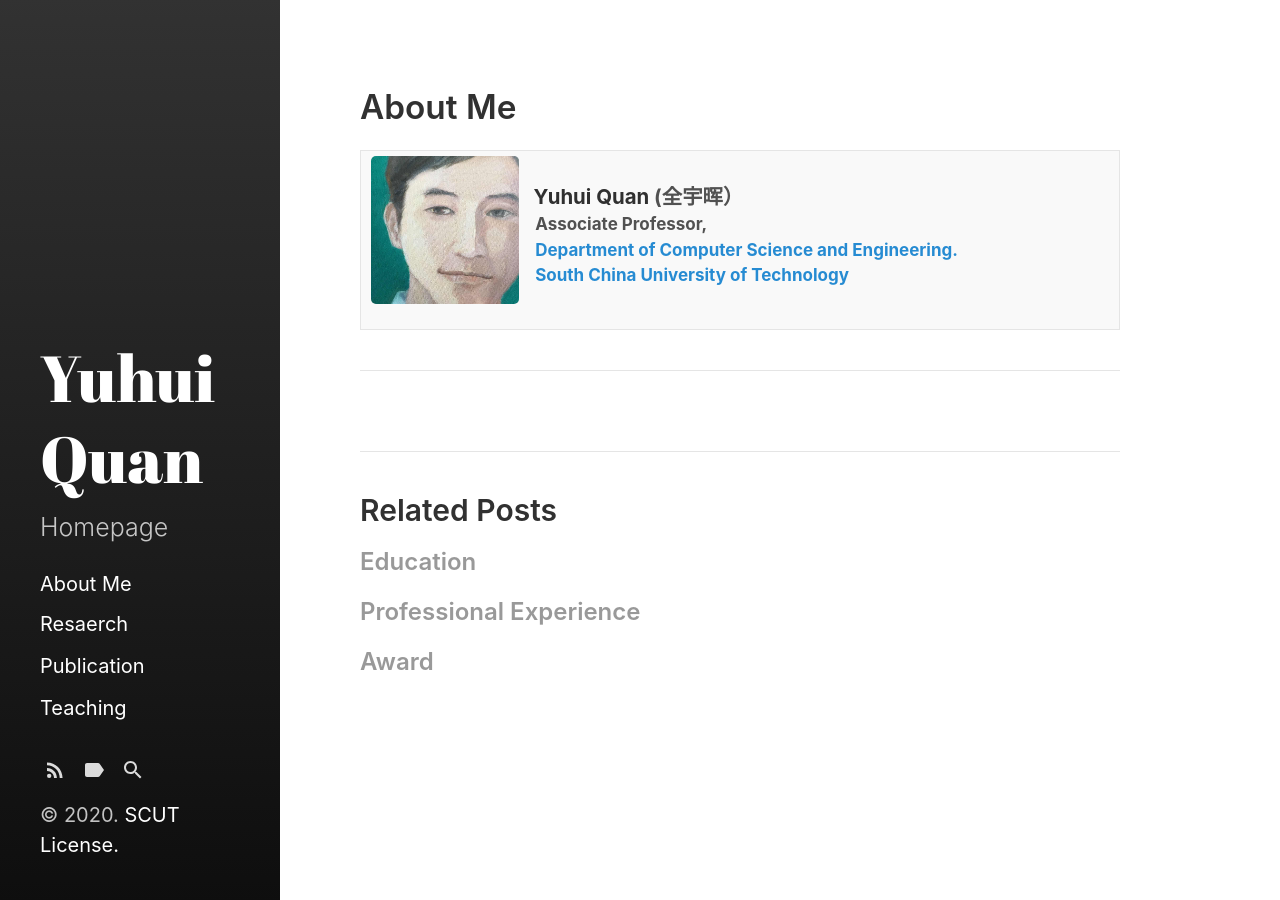
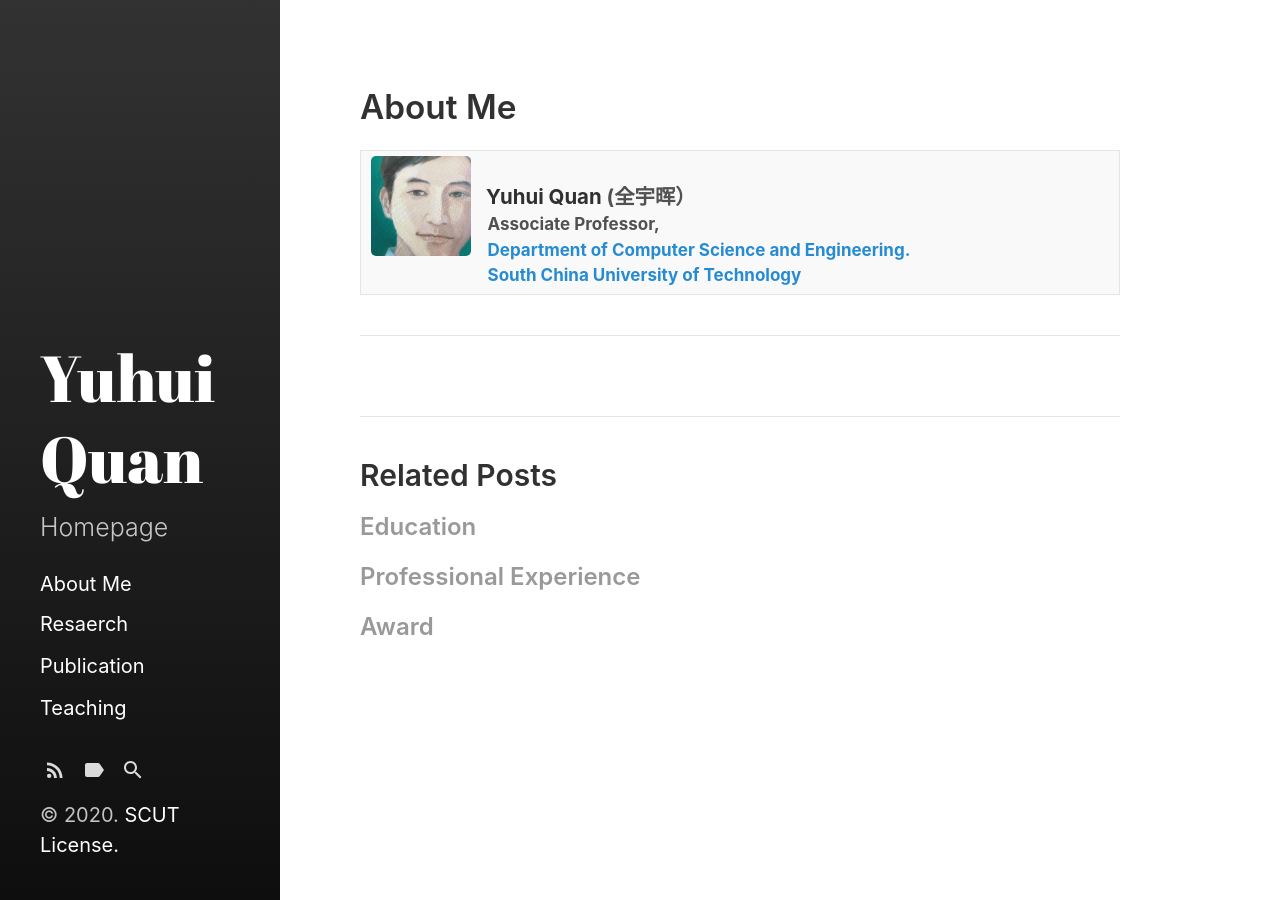
Before and after one commit to Dofboom/Dofboom.github.io, a Jekyll site: the page built from _posts/2020-5-30-resume.md, in a window 1280 px wide. Built offline with Jekyll 4.4.1, drawn with Linux system fonts in a browser that asks for light colours.

Commit message:
Update 2020-5-30-resume.md

```diff
--- a/_posts/2020-5-30-resume.md
+++ b/_posts/2020-5-30-resume.md
@@ -6,7 +6,7 @@ excerpt_separator:  <!--more-->
 <table>
 <tbody>
 <tr>
-<th><div style="flexbox"><img src="https://github.com/Dofboom/Dofboom.github.io/raw/master/images/2.jpg" alt="" align="left" style="width:20%;height:auto" /></div><br />
+<th><img src="https://github.com/Dofboom/Dofboom.github.io/raw/master/images/2.jpg" alt="" align="left" width=100 /><br />
 <span style="font-size: 120%;"><strong> &ensp; Yuhui Quan</strong> (全宇晖） </span><br />
 <span style="font-size: 100%;">&ensp; &nbsp;Associate Professor, <a href="http://www.scut.edu.cn/cs/"><br> &ensp;&nbsp; Department of Computer Science and Engineering.</a></span><br />
 <span style="font-size: 100%;"> <a href="https://www.scut.edu.cn">&ensp;&nbsp; South China University of Technology</a><br />
```
